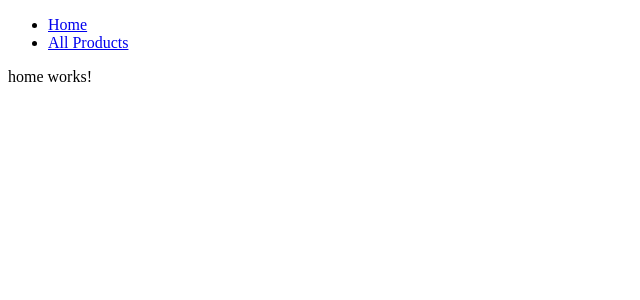
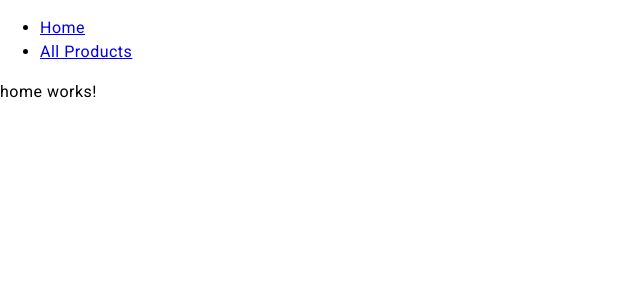
Before and after one commit to anastano/AgroPharm, an Angular app in the folder AgroPharm-front/: page / in a window 1280 px wide. Shown: the top 300 px of the page, without its empty margins (0-640 px from the left). Built offline with nearby package versions, Linux system fonts and the light colour scheme.

Commit message:
chore: add materials module

```diff
--- a/AgroPharm-front/angular.json
+++ b/AgroPharm-front/angular.json
@@ -37,6 +37,7 @@
               }
             ],
             "styles": [
+              "@angular/material/prebuilt-themes/cyan-orange.css",
               "src/styles.css"
             ],
             "scripts": []
@@ -95,6 +96,7 @@
               }
             ],
             "styles": [
+              "@angular/material/prebuilt-themes/cyan-orange.css",
               "src/styles.css"
             ],
             "scripts": []
--- a/AgroPharm-front/package.json
+++ b/AgroPharm-front/package.json
@@ -11,10 +11,12 @@
   "private": true,
   "dependencies": {
     "@angular/animations": "^18.1.0",
+    "@angular/cdk": "^18.2.0",
     "@angular/common": "^18.1.0",
     "@angular/compiler": "^18.1.0",
     "@angular/core": "^18.1.0",
     "@angular/forms": "^18.1.0",
+    "@angular/material": "^18.2.0",
     "@angular/platform-browser": "^18.1.0",
     "@angular/platform-browser-dynamic": "^18.1.0",
     "@angular/router": "^18.1.0",
--- a/AgroPharm-front/src/app/app.module.ts
+++ b/AgroPharm-front/src/app/app.module.ts
@@ -7,6 +7,10 @@ import { CommonModule } from '@angular/common';
 import { ProductModule } from './product/product.module';
 import { CommonElementsModule } from './common/common.module';
 import { HttpClientModule } from '@angular/common/http';
+import { BrowserAnimationsModule } from '@angular/platform-browser/animations';
+import { FormsModule, ReactiveFormsModule } from '@angular/forms';
+import { provideAnimationsAsync } from '@angular/platform-browser/animations/async';
+import { MaterialModule } from '../material/material/material.module';
 
 @NgModule({
   declarations: [
@@ -19,10 +23,20 @@ import { HttpClientModule } from '@angular/common/http';
     ProductModule,
     CommonElementsModule,
     HttpClientModule, /*AAAAA ZAR JE MOGUCE DA JE SAMO OVO FALILO AAAA */
+    BrowserAnimationsModule,
+    FormsModule,
+    ReactiveFormsModule,
+    MaterialModule,
 
 
   ],
-  providers: [],
+  exports: [
+    FormsModule,
+    ReactiveFormsModule
+  ],
+  providers: [
+    provideAnimationsAsync()
+  ],
   bootstrap: [AppComponent]
 })
 export class AppModule { }
--- a/AgroPharm-front/src/app/common/common.module.ts
+++ b/AgroPharm-front/src/app/common/common.module.ts
@@ -2,7 +2,7 @@ import { NgModule } from '@angular/core';
 import { CommonModule } from '@angular/common';
 import { NavbarComponent } from './navbar/navbar.component';
 import { HomeComponent } from './home/home.component';
-
+import { MaterialModule } from '../../material/material/material.module';
 
 
 @NgModule({
@@ -12,7 +12,7 @@ import { HomeComponent } from './home/home.component';
   ],
   imports: [
     CommonModule,
-    //napravi MaterialsModule
+    MaterialModule
   ],
   exports: [
     NavbarComponent,
--- a/AgroPharm-front/src/app/product/product.module.ts
+++ b/AgroPharm-front/src/app/product/product.module.ts
@@ -1,7 +1,7 @@
 import { NgModule } from '@angular/core';
 import { CommonModule } from '@angular/common';
 import { AllProductsComponent } from './all-products/all-products.component';
-
+import { MaterialModule } from '../../material/material/material.module';
 
 
 @NgModule({
@@ -10,7 +10,7 @@ import { AllProductsComponent } from './all-products/all-products.component';
   ],
   imports: [
     CommonModule,
-    //dodati MaterialsModule
+    MaterialModule
   ]
 })
 export class ProductModule { }
--- a/AgroPharm-front/src/index.html
+++ b/AgroPharm-front/src/index.html
@@ -9,8 +9,10 @@
   <script type="application/javascript">
     var global = window;
   </script>
+  <link href="https://fonts.googleapis.com/css2?family=Roboto:wght@300;400;500&display=swap" rel="stylesheet">
+  <link href="https://fonts.googleapis.com/icon?family=Material+Icons" rel="stylesheet">
 </head>
-<body>
+<body class="mat-typography">
   <app-root></app-root>
 </body>
 </html>
--- a/AgroPharm-front/src/styles.css
+++ b/AgroPharm-front/src/styles.css
@@ -1 +1,4 @@
 /* You can add global styles to this file, and also import other style files */
+
+html, body { height: 100%; }
+body { margin: 0; font-family: Roboto, "Helvetica Neue", sans-serif; }
```
Also changed, not shown: AgroPharm-front/src/material/material/material.module.ts (added, +58 -0 lines), 1 other file (tests, documents, lock files or other folders).
